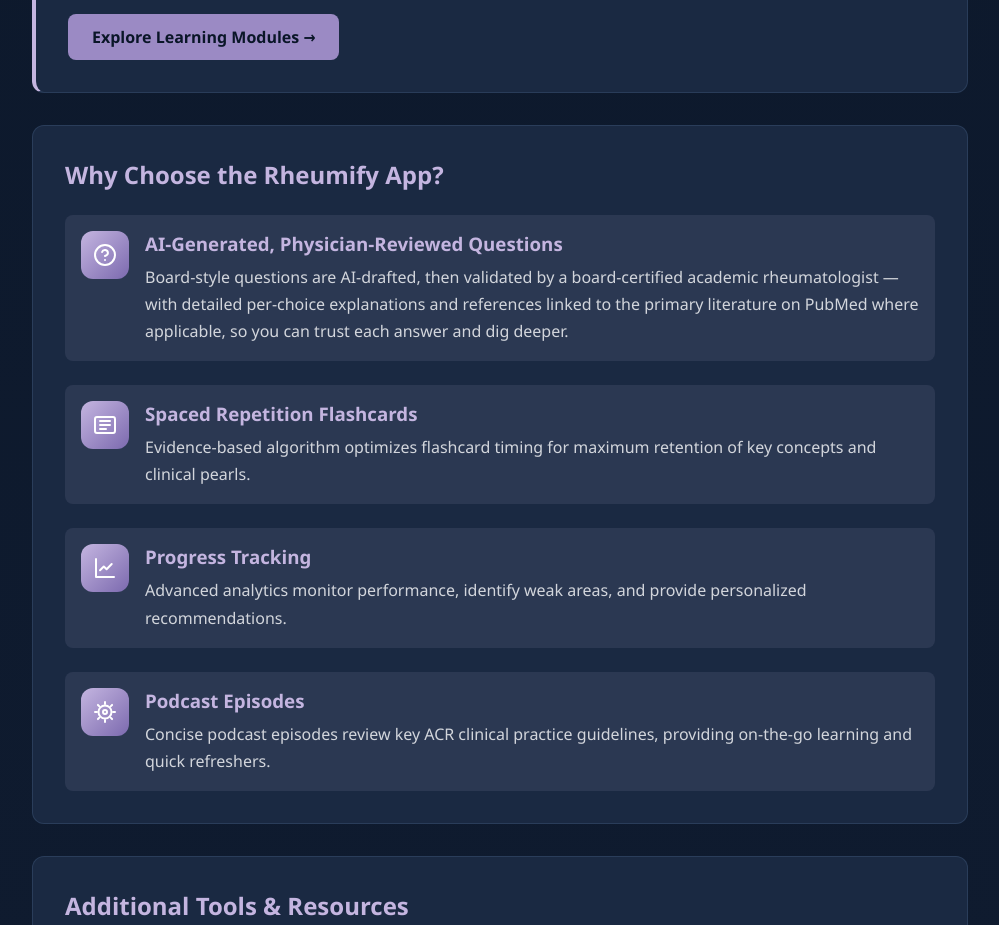
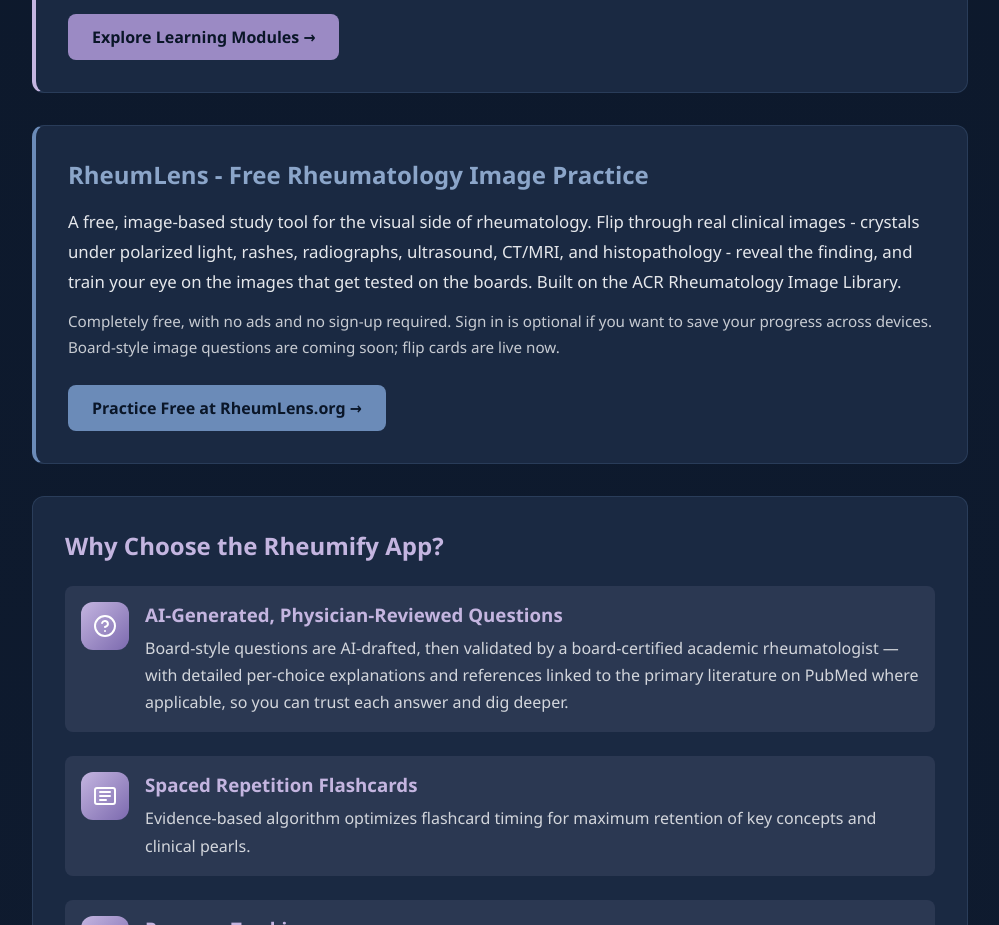
Before and after one commit to rheumify/rheumify-website, a Next.js app: page /fellows in a window 1280 px wide. Shown: the part 1900-2825 px from the top of the page, without its empty margins (140-1139 px from the left). Built offline with nearby package versions, Linux system fonts and the light colour scheme.

Commit message:
Add RheumLens free image-practice card to fellows resources

```diff
--- a/app/fellows/page.js
+++ b/app/fellows/page.js
@@ -152,6 +152,27 @@
           <a href="/learning" className="btn btn-primary"
              style={{ background: 'var(--purple-medium)', borderColor: 'var(--purple-medium)' }}>
             Explore Learning Modules →
+          </a>
+        </div>
+      </div>
+
+      {/* RheumLens - free image bank */}
+      <div className="content-card" style={{ borderLeft: '4px solid var(--blue-accent)' }}>
+        <h2 style={{ color: 'var(--blue-light)' }}>RheumLens - Free Rheumatology Image Practice</h2>
+        <p style={{ fontSize: '1.05rem', lineHeight: '1.8' }}>
+          A free, image-based study tool for the visual side of rheumatology. Flip through real clinical
+          images - crystals under polarized light, rashes, radiographs, ultrasound, CT/MRI, and histopathology -
+          reveal the finding, and train your eye on the images that get tested on the boards. Built on the ACR
+          Rheumatology Image Library.
+        </p>
+        <p style={{ fontSize: '0.95rem', opacity: 0.85, marginTop: '0.75rem' }}>
+          Completely free, with no ads and no sign-up required. Sign in is optional if you want to save your
+          progress across devices. Board-style image questions are coming soon; flip cards are live now.
+        </p>
+        <div className="product-buttons" style={{ marginTop: '1.5rem' }}>
+          <a href="https://rheumlens.org" className="btn btn-primary" target="_blank" rel="noopener noreferrer"
+             style={{ background: 'var(--blue-accent)', borderColor: 'var(--blue-accent)' }}>
+            Practice Free at RheumLens.org →
           </a>
         </div>
       </div>
```
